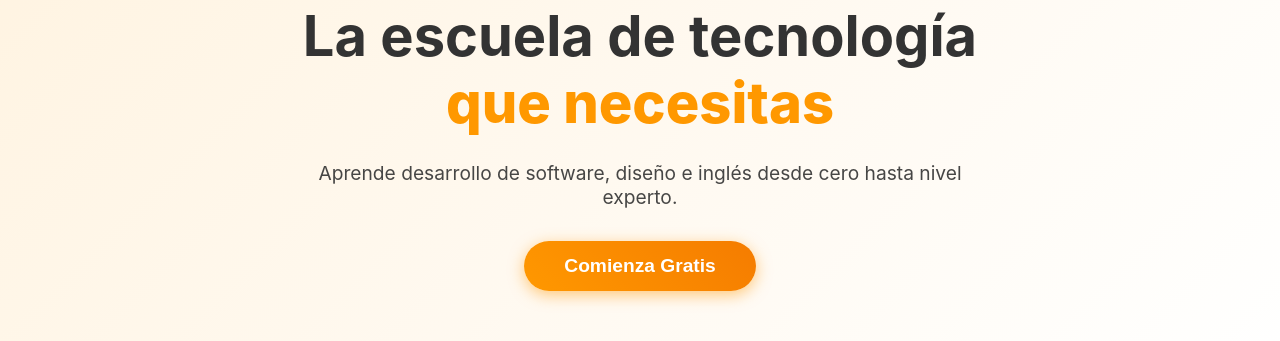
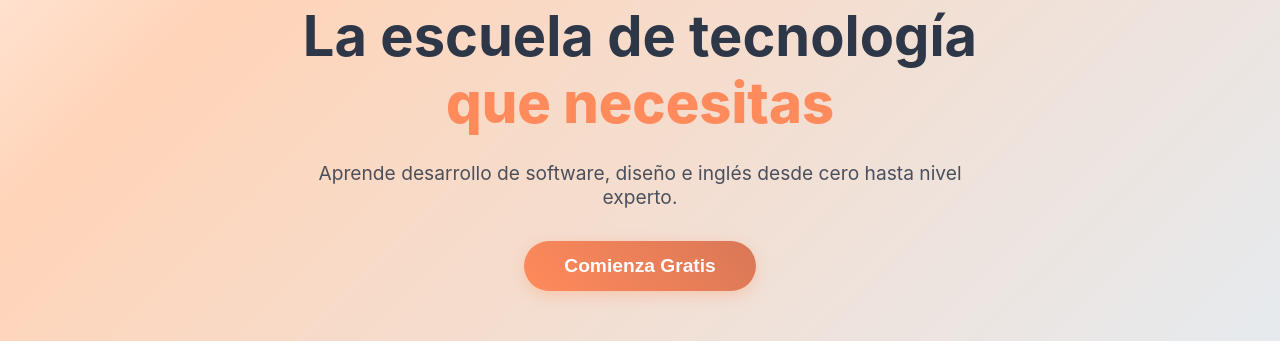
Before and after one commit to Jaime-MV/Platmod-frontend, a React (Vite) app: page / in a window 1280 px wide. Shown: the part 199-540 px from the top of the page. Built offline with nearby package versions, Linux system fonts and the light colour scheme; no server answers.

Commit message:
Colores Homepage y borde corrregido

```diff
--- a/src/pages/HomePage.jsx
+++ b/src/pages/HomePage.jsx
@@ -91,7 +91,7 @@ const HomePage = () => {
             </section>
 
             <footer className="footer">
-                <p>© 2026 PlatMod. Hecho con ❤️ y Java Spring Boot.</p>
+                <p>© 2026 PlatMod. Hecho con  Java Spring Boot.</p>
             </footer>
         </div>
     );
--- a/src/pages/HomeStyles.css
+++ b/src/pages/HomeStyles.css
@@ -1,35 +1,51 @@
-/* src/pages/HomeStyles.css */
+/* src/pages/HomeStyles.css - Paleta Suavizada (menos cansancio visual) */
 
 :root {
-    /* Color Palette: Orange, Yellow, White/Black */
-    --primary-orange: #FF9800;
-    /* Bright Orange */
-    --primary-dark: #F57C00;
-    /* Darker Orange for hover/active */
-    --accent-yellow: #FFEB3B;
-    /* Bright Yellow */
-    --accent-gold: #FBC02D;
-    /* Golden Yellow */
+    /* Paleta Suavizada: Naranja Coral + Verde Suave + Neutros Cálidos */
+    --primary-orange: #FF8A5B;
+    /* Naranja coral suave (antes #FF9800) */
+    --primary-dark: #D97757;
+    /* Terracota para hover (antes #F57C00) */
+    --accent-yellow: #FFB74D;
+    /* Ámbar suave (antes #FFEB3B) */
+    --accent-gold: #F4D078;
+    /* Dorado suave (antes #FBC02D) */
+    --accent-green: #7AB547;
+    /* Verde suave de Platzi */
 
-    /* Light Mode Defaults */
-    --bg-color: #ffffff;
-    --text-color: #333333;
-    --card-bg: #f5f5f5;
-    --card-border: #e0e0e0;
-    --navbar-bg: rgba(255, 255, 255, 0.95);
-    --hero-gradient: linear-gradient(135deg, #FFF3E0 0%, #FFFFFF 100%);
-    --shadow: 0 4px 6px rgba(0, 0, 0, 0.1);
+    /* Light Mode - Con más color y personalidad */
+    --bg-color: #E5EBF0;
+    /* Azul grisáceo con más saturación */
+    --text-color: #2D3748;
+    /* Gris oscuro para buen contraste */
+    --card-bg: #FFFFFF;
+    /* Blanco puro para cards (mejor contraste) */
+    --card-border: #C8D4E0;
+    /* Azul gris más visible */
+    --navbar-bg: rgba(229, 235, 240, 0.98);
+    /* Navbar con color azul suave */
+    --hero-gradient: linear-gradient(135deg, #FFE9DD 0%, #E5EBF0 100%);
+    /* Degradado naranja suave a azul */
+    --shadow: 0 4px 12px rgba(255, 138, 91, 0.15);
+    /* Sombra con tinte coral más visible */
 }
 
 [data-theme='dark'] {
-    /* Dark Mode Overrides */
-    --bg-color: #121212;
-    --text-color: #e0e0e0;
-    --card-bg: #1e1e1e;
-    --card-border: #333333;
-    --navbar-bg: rgba(18, 18, 18, 0.95);
-    --hero-gradient: linear-gradient(180deg, rgba(255, 152, 0, 0.1) 0%, #121212 100%);
-    --shadow: 0 4px 6px rgba(0, 0, 0, 0.5);
+    /* Dark Mode - Tonos menos agresivos */
+    --bg-color: #1A2332;
+    /* Gris azulado oscuro (antes #121212 negro puro) */
+    --text-color: #EDF2F7;
+    /* Gris perla claro (antes #e0e0e0) */
+    --card-bg: #2C3E50;
+    /* Azul oscuro suave (antes #1e1e1e) */
+    --card-border: #4A5568;
+    /* Gris medio (antes #333333) */
+    --navbar-bg: rgba(44, 74, 109, 0.95);
+    /* Azul profundo (antes negro) */
+    --hero-gradient: linear-gradient(180deg, rgba(255, 138, 91, 0.08) 0%, #1A2332 100%);
+    /* Degradado más suave */
+    --shadow: 0 4px 12px rgba(0, 0, 0, 0.3);
+    /* Sombra menos intensa */
 }
 
 body {
@@ -64,6 +80,7 @@ body {
 
 .dot {
     color: var(--primary-orange);
+    /* Ahora es naranja coral suave */
 }
 
 .nav-links {
@@ -82,6 +99,7 @@ body {
 
 .nav-links a:hover {
     color: var(--primary-orange);
+    /* Naranja coral en hover */
 }
 
 .theme-toggle {
@@ -113,7 +131,8 @@ body {
 .btn-login:hover {
     background-color: var(--primary-orange);
     color: white;
-    box-shadow: 0 4px 12px rgba(255, 152, 0, 0.4);
+    box-shadow: 0 4px 12px rgba(255, 138, 91, 0.3);
+    /* Sombra más suave */
 }
 
 /* HERO */
@@ -125,6 +144,11 @@ body {
     overflow: hidden;
 }
 
+/* Hero con más color en modo claro */
+[data-theme='light'] .hero {
+    background: linear-gradient(135deg, #FFE9DD 0%, #FFD4B8 20%, #E5EBF0 100%);
+}
+
 .hero h1 {
     font-size: 3.5rem;
     margin-bottom: 1.5rem;
@@ -134,6 +158,7 @@ body {
 
 .highlight {
     color: var(--primary-orange);
+    /* Naranja coral */
     position: relative;
     display: inline-block;
 }
@@ -146,7 +171,9 @@ body {
     width: 100%;
     height: 10px;
     background-color: var(--accent-yellow);
-    opacity: 0.4;
+    /* Ámbar suave */
+    opacity: 0.3;
+    /* Reducida opacidad para menos saturación */
     z-index: -1;
     transform: skewX(-10deg);
 }
@@ -155,12 +182,14 @@ body {
     font-size: 1.2rem;
     max-width: 700px;
     margin: 0 auto 2rem;
-    opacity: 0.9;
+    opacity: 0.85;
+    /* Ligeramente más suave */
     animation: fadeInUp 1s ease-out 0.3s backwards;
 }
 
 .btn-cta {
     background: linear-gradient(45deg, var(--primary-orange), var(--primary-dark));
+    /* Degradado coral a terracota */
     color: white;
     border: none;
     padding: 14px 40px;
@@ -168,14 +197,16 @@ body {
     border-radius: 50px;
     cursor: pointer;
     font-weight: 700;
-    box-shadow: 0 4px 15px rgba(255, 152, 0, 0.5);
+    box-shadow: 0 4px 15px rgba(255, 138, 91, 0.3);
+    /* Sombra más suave */
     transition: transform 0.3s, box-shadow 0.3s;
     animation: fadeInUp 1s ease-out 0.6s backwards;
 }
 
 .btn-cta:hover {
     transform: translateY(-3px) scale(1.02);
-    box-shadow: 0 8px 25px rgba(255, 152, 0, 0.6);
+    box-shadow: 0 8px 25px rgba(255, 138, 91, 0.4);
+    /* Sombra suavizada */
 }
 
 /* SECTIONS */
@@ -198,6 +229,7 @@ body {
     width: 60px;
     height: 4px;
     background-color: var(--primary-orange);
+    /* Línea naranja coral */
     margin: 10px auto 0;
     border-radius: 2px;
 }
@@ -218,15 +250,24 @@ body {
     border-radius: 20px;
     width: 320px;
     text-align: center;
-    border: 1px solid var(--card-border);
+    border: 2px solid var(--primary-orange);
+    /* BORDE NARANJA PARA TODAS LAS CARDS */
     box-shadow: var(--shadow);
     transition: transform 0.4s cubic-bezier(0.175, 0.885, 0.32, 1.275), box-shadow 0.4s;
 }
 
 .pricing-card:hover {
     transform: translateY(-10px);
-    box-shadow: 0 15px 30px rgba(0, 0, 0, 0.15);
-    border-color: var(--primary-orange);
+    box-shadow: 0 15px 30px rgba(255, 138, 91, 0.15);
+    /* Sombra con tinte coral suave */
+    border-color: var(--primary-dark);
+    /* Borde más oscuro en hover */
+}
+
+/* Hover más colorido en modo claro */
+[data-theme='light'] .pricing-card:hover {
+    box-shadow: 0 15px 40px rgba(255, 138, 91, 0.25);
+    background-color: #FFF9F5;
 }
 
 .pricing-card.featured {
@@ -234,6 +275,8 @@ body {
     position: relative;
     transform: scale(1.05);
     z-index: 1;
+    box-shadow: 0 8px 25px rgba(255, 138, 91, 0.2);
+    /* Sombra más intensa para destacar */
 }
 
 .pricing-card.featured:hover {
@@ -249,7 +292,15 @@ body {
     font-size: 3rem;
     font-weight: 800;
     color: var(--primary-orange);
+    /* Precio en naranja coral */
     margin: 1rem 0;
+}
+
+.duration {
+    color: var(--text-color);
+    font-size: 0.95rem;
+    margin-bottom: 1.5rem;
+    opacity: 0.8;
 }
 
 .benefits {
@@ -264,9 +315,16 @@ body {
     font-size: 1rem;
 }
 
+.benefits li::before {
+    content: '✓ ';
+    color: var(--accent-green);
+    /* Check verde suave de Platzi */
+    font-weight: bold;
+    margin-right: 8px;
+}
+
 .btn-subscribe {
     background-color: var(--text-color);
-    /* Inverted for contrast */
     color: var(--bg-color);
     width: 100%;
     padding: 12px;
@@ -274,11 +332,14 @@ body {
     border-radius: 10px;
     font-weight: 700;
     cursor: pointer;
-    transition: opacity 0.3s;
+    transition: all 0.3s;
 }
 
 .btn-subscribe:hover {
-    opacity: 0.9;
+    background-color: var(--primary-orange);
+    /* Hover naranja coral */
+    color: white;
+    transform: translateY(-2px);
 }
 
 /* LOADING */
@@ -339,3 +400,43 @@ body {
     margin-top: 4rem;
     opacity: 0.7;
 }
+
+/* NUEVAS CLASES OPCIONALES PARA ELEMENTOS ESPECÍFICOS */
+
+/* Para botones "VER CONTENIDO" en cards de cursos */
+.btn-view-content {
+    color: var(--accent-yellow);
+    /* Ámbar suave */
+    font-weight: 600;
+    text-decoration: none;
+    display: inline-flex;
+    align-items: center;
+    gap: 8px;
+    transition: color 0.2s;
+}
+
+.btn-view-content:hover {
+    color: var(--primary-orange);
+    /* Naranja coral en hover */
+}
+
+/* Para badges o etiquetas de categorías */
+.category-badge {
+    background-color: var(--primary-orange);
+    color: white;
+    padding: 4px 12px;
+    border-radius: 12px;
+    font-size: 0.85rem;
+    font-weight: 600;
+    display: inline-block;
+}
+
+/* Para elementos con acento verde (éxito, completado) */
+.success-indicator {
+    color: var(--accent-green);
+}
+
+/* Versión alternativa de cards con borde verde */
+.card-success {
+    border-left: 4px solid var(--accent-green);
+}
```
